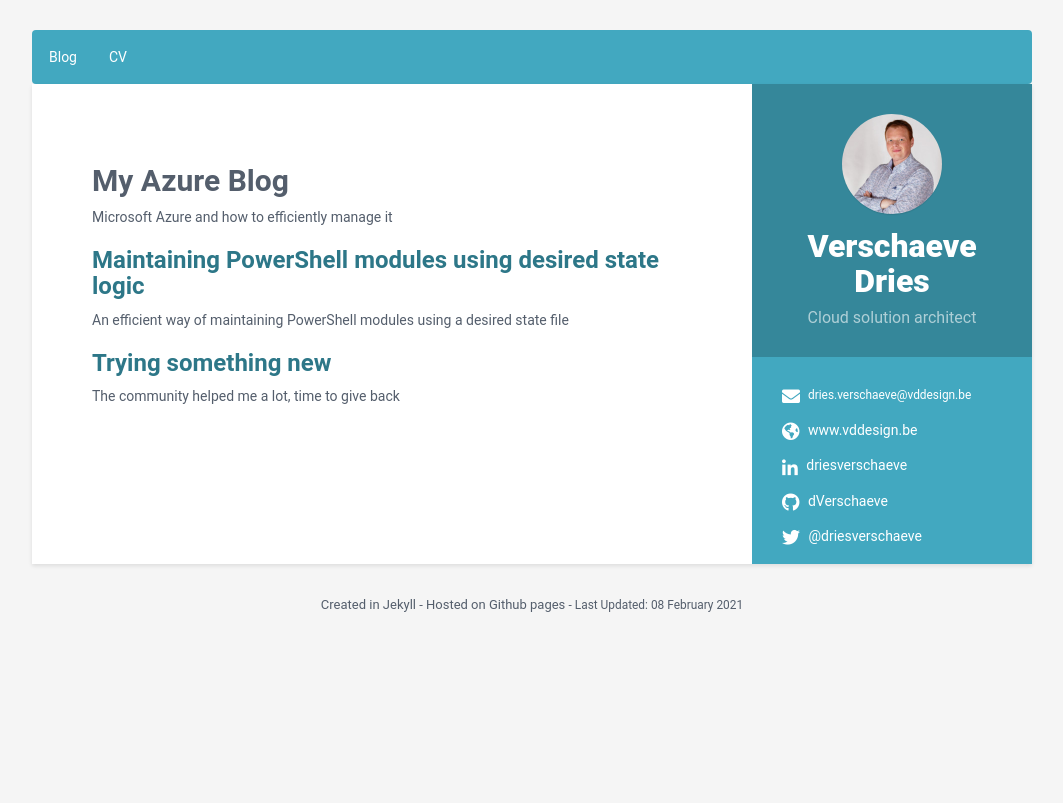
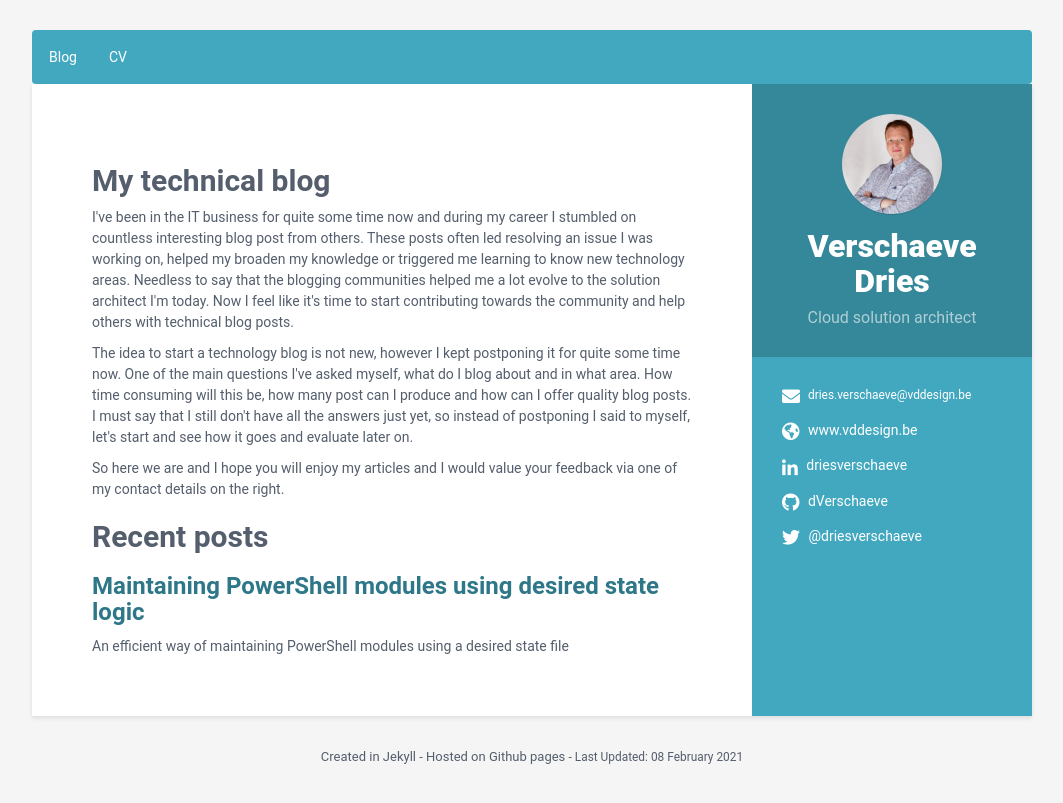
Before and after one commit to dVerschaeve/dverschaeve.github.io, a Jekyll site: the page built from index.html, in a window 1280 px wide. Shown: the top 803 px of the page, without its empty margins (108-1171 px from the left). Built offline with Jekyll 4.4.1, drawn with Linux system fonts in a browser that asks for light colours; the list of posts is cut into pages by our own code.

Commit message:
PrepForLaunch

```diff
--- a/index.html
+++ b/index.html
@@ -2,10 +2,21 @@
 layout: blog
 ---
 
-<h2>My Azure Blog</h2>
+<h2>My technical blog</h2>
 <div>
-  Microsoft Azure and how to efficiently manage it
+<p>
+  I've been in the IT business for quite some time now and during my career I stumbled on countless interesting blog post from others.
+  These posts often led resolving an issue I was working on, helped my broaden my knowledge or triggered me learning to know new technology areas. Needless to say that the blogging communities helped me a lot evolve to the solution architect I'm today. Now I feel like it's time to start contributing towards the community and help others with technical blog posts.
+</p>
+<p>
+  The idea to start a technology blog is not new, however I kept postponing it for quite some time now. One of the main questions I've asked myself, what do I blog about and in what area. How time consuming will this be, how many post can I produce and how can I offer quality blog posts. I must say that I still don't have all the answers just yet, so instead of postponing I said to myself, let's start and see how it goes and evaluate later on.
+</p>
+<p>
+  So here we are and I hope you will enjoy my articles and I would value your feedback via one of my contact details on the right.
+</p>
 </div>
+
+<h2>Recent posts</h2>
 
 {% for post in paginator.posts %}
 <div>
```
Also changed, not shown: _posts/2021-01-22-Initial-Post.md (deleted, +0 -17 lines), _posts/2021-02-05-PowerShell-Module-Maintenance.md (deleted, +0 -97 lines), _posts/2021-02-08-PowerShell-Module-Maintenance.md (added, +103 -0 lines).
